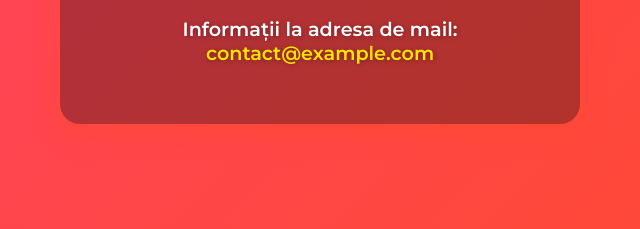
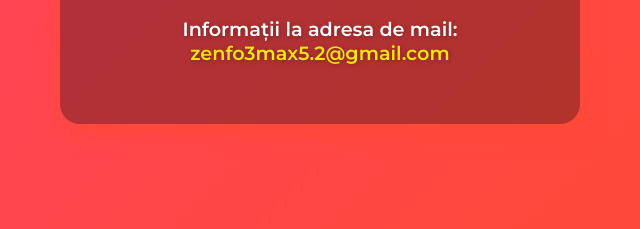
Before and after one commit to bailejabenita/myproject, a plain HTML site: page index.html in a window 1280 px wide. Shown: the part 446-675 px from the top of the page, 320-960 px from the left. Drawn offline with Linux system fonts and the light colour scheme.

Commit message:
Update index.html with new design

```diff
--- a/index.html
+++ b/index.html
@@ -51,5 +51,5 @@
 <body>
   <div class="container">
     <h1>Acest domeniu este de vânzare</h1>
-    <p>Informații la adresa de mail: <a href="mailto:contact@example.com">contact@example.com</a></p>
+    <p>Informații la adresa de mail: <a href="mailto:zenfo3max5.2@gmail.com">zenfo3max5.2@gmail.com</a></p>
   </div>
```
